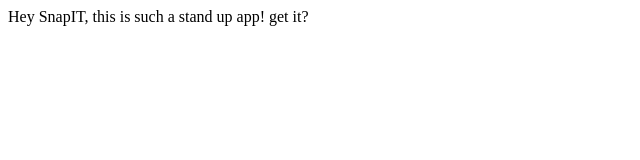
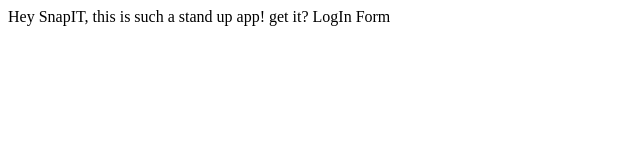
Before and after one commit to MohamadAinieh/Standup, a plain HTML site: page index.html in a window 1280 px wide. Shown: the whole page, without its empty margins (0-640 px from the left). Drawn offline with Linux system fonts and the light colour scheme.

Commit message:
login form

```diff
--- /dev/null
+++ b/dir2/app2.js
@@ -0,0 +1 @@
+console.log(yo);
--- a/index.html
+++ b/index.html
@@ -4,5 +4,6 @@
     </head>
     <body>
         Hey SnapIT, this is such a stand up app! get it?
+        LogIn Form
     </body>
 </html>
```
Also changed, not shown: login.html (added).
